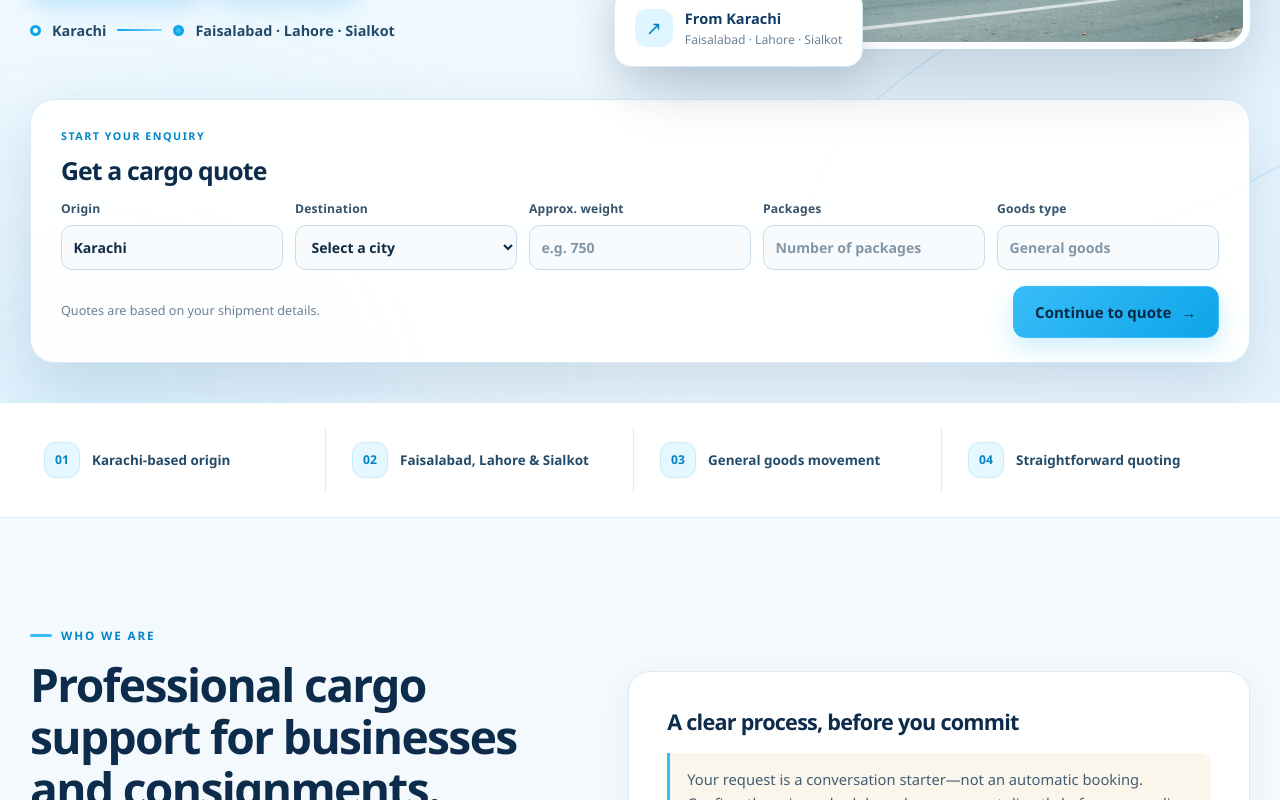
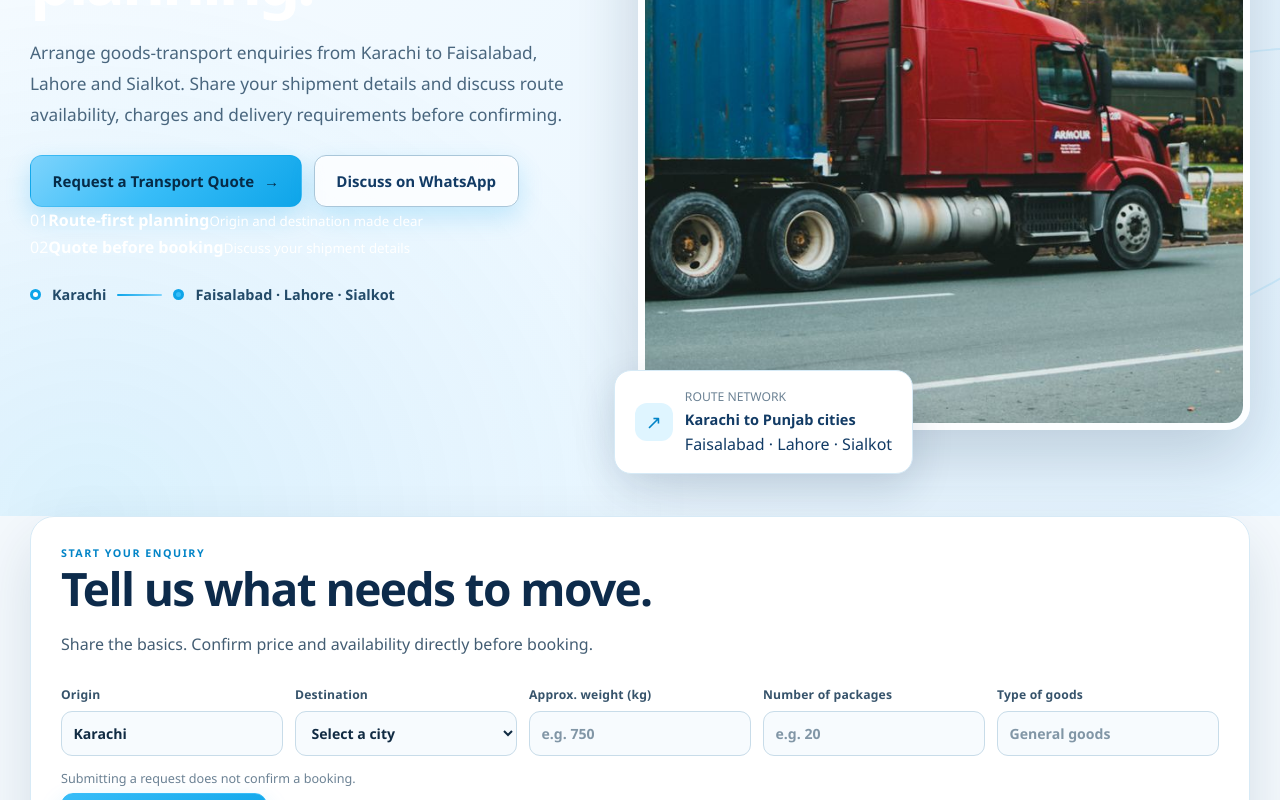
Before and after one commit to ranaahmad22561/rana-shazaib-goods-website, a Next.js app: page / in a window 1280 px wide. Shown: the part 680-1480 px from the top of the page. Built offline with nearby package versions, Linux system fonts and the light colour scheme.

Commit message:
Redesign cargo homepage hero and quote enquiry flow

```diff
--- a/app/page.tsx
+++ b/app/page.tsx
@@ -35,10 +35,10 @@ const faqItems = [
 const organizationStructuredData = {
   '@context': 'https://schema.org',
   '@type': 'Organization',
-  '@id': 'https://ranashazaibgoods.com/#organization',
+  '@id': 'https://rana-shazaib-goods-website.vercel.app/#organization',
   name: siteConfig.businessName,
-  url: 'https://ranashazaibgoods.com/',
-  logo: 'https://ranashazaibgoods.com/images/logo.svg',
+  url: 'https://rana-shazaib-goods-website.vercel.app/',
+  logo: 'https://rana-shazaib-goods-website.vercel.app/images/logo.svg',
   email: siteConfig.email,
   telephone: `+92${siteConfig.phone.replace(/^0/, '')}`,
   areaServed: [siteConfig.origin, ...siteConfig.destinations],
@@ -57,81 +57,94 @@ export default function HomePage() {
         type="application/ld+json"
         dangerouslySetInnerHTML={{ __html: JSON.stringify(organizationStructuredData) }}
       />
-      <section className="hero">
+      <section className="hero hero--professional">
         <div className="hero__inner">
-          <div className="hero__visual">
-            <img
-              className="hero__background"
-              src="/images/container-truck.jpg"
-              alt="Real container truck carrying freight on a road"
-              fetchPriority="high"
-            />
-            <div className="hero__badge">
-              <span className="badge-icon" aria-hidden="true">↗</span>
-              <div>
-                <strong>From Karachi</strong>
-                <small>Faisalabad · Lahore · Sialkot</small>
-              </div>
-            </div>
-          </div>
-
           <div className="hero__content">
-            <p className="eyebrow">Cargo &amp; goods transportation</p>
+            <p className="eyebrow"><span className="eyebrow__mark" aria-hidden="true"></span> Karachi-origin cargo transport</p>
             <h1 className="hero__title">
-              Cargo &amp; Goods Transport from <span>Karachi</span>
+              Your goods. <span>Our route.</span> Clear transport planning.
             </h1>
-            <p>
-              Send a cargo enquiry for Faisalabad, Lahore or Sialkot. Share your load and delivery details to discuss route availability and request a clear quote.
+            <p className="hero__intro">
+              Arrange goods-transport enquiries from Karachi to Faisalabad, Lahore and Sialkot. Share your shipment details and discuss route availability, charges and delivery requirements before confirming.
             </p>
             <div className="hero__actions">
-              <Link className="btn btn--primary" href="/quote">Request a Quote</Link>
-              <a className="btn btn--outline" href={`https://wa.me/${siteConfig.whatsapp}`} target="_blank" rel="noopener noreferrer">
-                WhatsApp Us
-              </a>
+              <Link className="btn btn--primary" href="/quote">Request a Transport Quote <span aria-hidden="true">→</span></Link>
+              <a className="btn btn--outline" href={`https://wa.me/${siteConfig.whatsapp}`} target="_blank" rel="noopener noreferrer">Discuss on WhatsApp</a>
+            </div>
+            <div className="hero__proof">
+              <div><span className="hero__proof-icon" aria-hidden="true">01</span><span><strong>Route-first planning</strong><small>Origin and destination made clear</small></span></div>
+              <div><span className="hero__proof-icon" aria-hidden="true">02</span><span><strong>Quote before booking</strong><small>Discuss your shipment details</small></span></div>
             </div>
             <div className="hero__route">
               <span className="route-dot" />
-              <span>Karachi</span>
+              <strong>Karachi</strong>
               <span className="route-line" />
               <span className="route-dot route-dot--end" />
               <span>Faisalabad · Lahore · Sialkot</span>
             </div>
           </div>
 
+          <div className="hero__visual">
+            <img
+              className="hero__background"
+              src="/images/container-truck.jpg"
+              alt="Container truck used for goods transportation"
+              fetchPriority="high"
+              width="1200"
+              height="900"
+            />
+            <div className="hero__image-tag"><span className="hero__image-tag-dot" /> GOODS TRANSPORTATION</div>
+            <div className="hero__badge">
+              <span className="badge-icon" aria-hidden="true">↗</span>
+              <div>
+                <small>ROUTE NETWORK</small>
+                <strong>Karachi to Punjab cities</strong>
+                <span>Faisalabad · Lahore · Sialkot</span>
+              </div>
+            </div>
+          </div>
+        </div>
+      </section>
+
+      <section className="quick-quote-section" aria-labelledby="quick-quote-title">
+        <div className="container">
           <form className="quick-quote" action="/quote" method="get" aria-label="Start a cargo quote">
-            <p className="quick-quote__eyebrow">Start your enquiry</p>
-            <h3>Get a cargo quote</h3>
+            <div className="quick-quote__heading">
+              <p className="quick-quote__eyebrow">START YOUR ENQUIRY</p>
+              <h2 id="quick-quote-title">Tell us what needs to move.</h2>
+              <p>Share the basics. Confirm price and availability directly before booking.</p>
+            </div>
             <div className="quick-quote__row">
               <label>
-                Origin
+                <span>Origin</span>
                 <input type="text" defaultValue="Karachi" readOnly aria-label="Origin city, Karachi" />
               </label>
               <label>
-                Destination
-                <select name="destinationCity" required>
-                  <option value="">Select a city</option>
+                <span>Destination</span>
+                <select name="destinationCity" required defaultValue="">
+                  <option value="" disabled>Select a city</option>
                   {siteConfig.destinations.map((city) => (
                     <option key={city} value={city}>{city}</option>
                   ))}
                 </select>
               </label>
               <label>
-                Approx. weight
+                <span>Approx. weight (kg)</span>
                 <input type="number" name="weight" min="1" placeholder="e.g. 750" />
               </label>
               <label>
-                Packages
-                <input type="number" name="packages" min="1" placeholder="Number of packages" />
+                <span>Number of packages</span>
+                <input type="number" name="packages" min="1" placeholder="e.g. 20" />
               </label>
               <label>
-                Goods type
+                <span>Type of goods</span>
                 <input type="text" name="goodsType" placeholder="General goods" />
               </label>
             </div>
-            <button className="btn btn--primary" type="submit">
-              Continue to quote <span aria-hidden="true">→</span>
-            </button>
-            <p className="quick-quote__note">Quotes are based on your shipment details.</p>
+            <div className="quick-quote__submit">
+              <p className="quick-quote__note">Submitting a request does not confirm a booking.</p>
+              <button className="btn btn--primary" type="submit">Continue to quote <span aria-hidden="true">→</span></button>
+            </div>
           </form>
         </div>
       </section>
```
